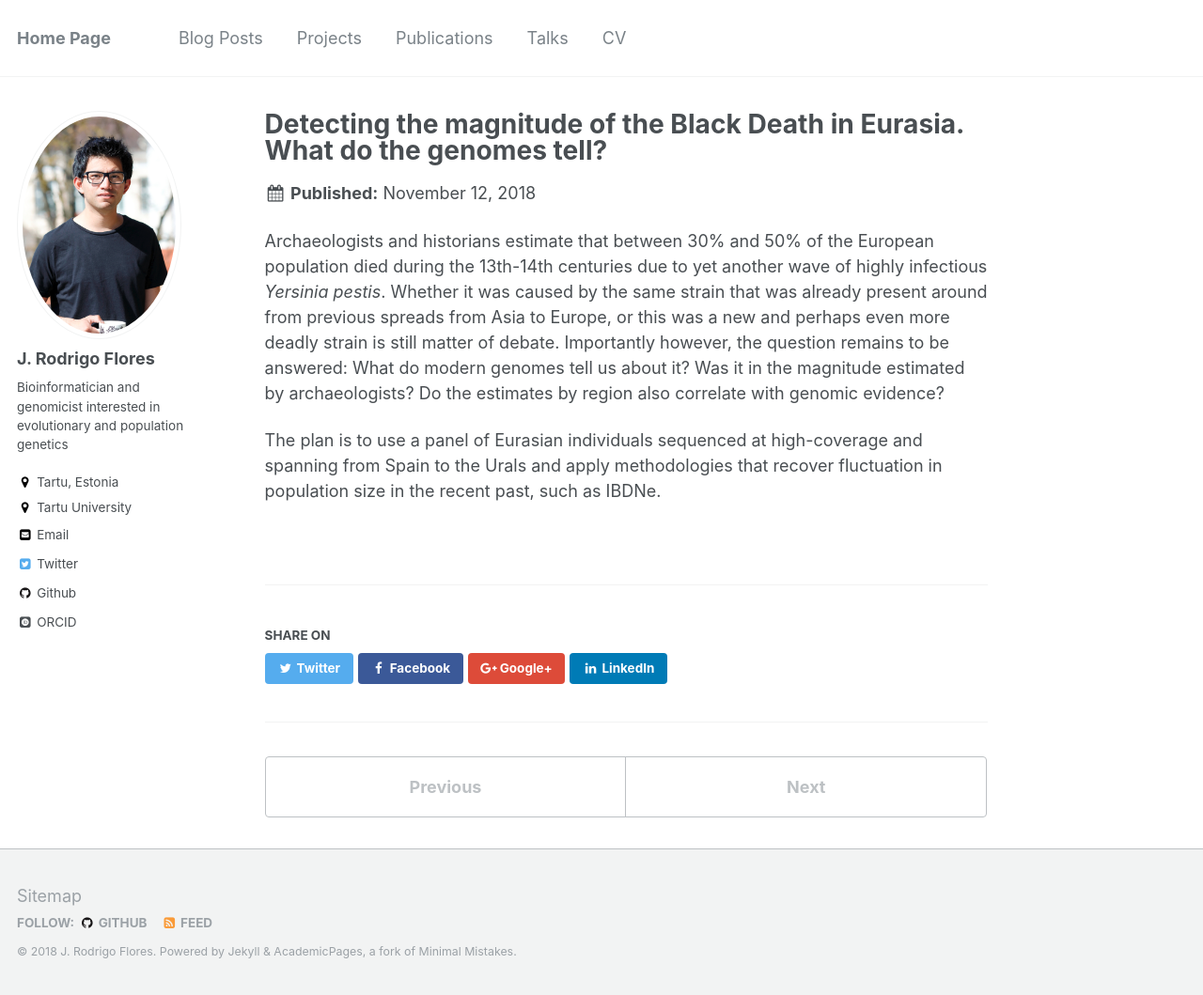
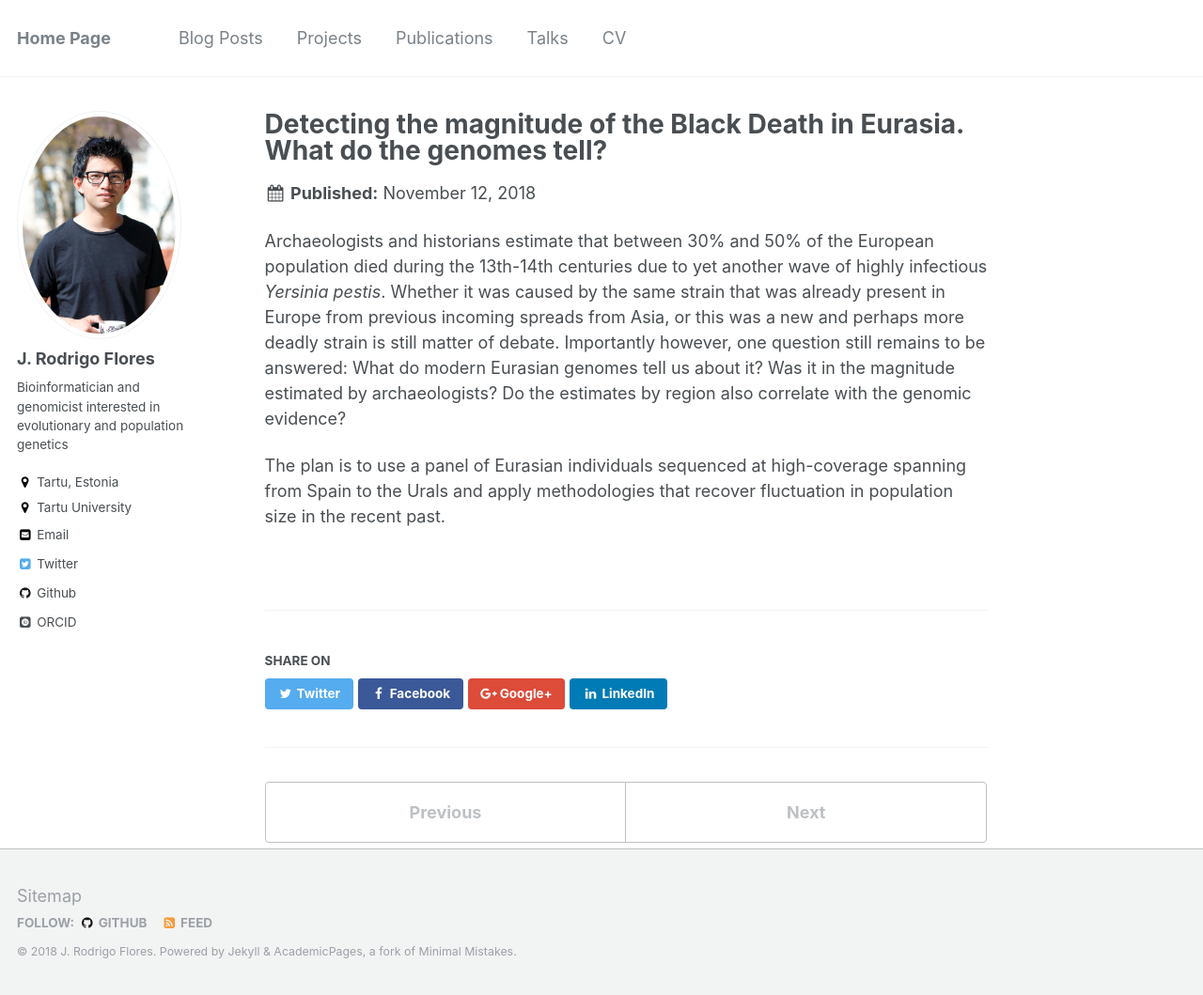
Before and after one commit to JRodrigoF/JRodrigoFlores.github.io, a Jekyll site: the page built from _projects/Genomic-impact-of-the-Black-Death-in-Europe.md, in a window 1280 px wide and 1059 px high. Shown: the whole window at 94% size. Built offline with Jekyll 4.4.1, drawn with Linux system fonts in a browser that asks for light colours; some web fonts are replaced.

Commit message:
Update Genomic-impact-of-the-Black-Death-in-Europe.md

```diff
--- a/_projects/Genomic-impact-of-the-Black-Death-in-Europe.md
+++ b/_projects/Genomic-impact-of-the-Black-Death-in-Europe.md
@@ -4,6 +4,6 @@ excerpt: "The plan is to use Eurasian high-coverage genomes in order to detect t
 collection: projects
 ---
 
-Archaeologists and historians estimate that between 30% and 50% of the European population died during the 13th-14th centuries due to yet another wave of highly infectious _Yersinia pestis_. Whether it was caused by the same strain that was already present around from previous spreads from Asia to Europe, or this was a new and perhaps even more deadly strain is still matter of debate. Importantly however, the question remains to be answered: What do modern genomes tell us about it? Was it in the magnitude estimated by archaeologists? Do the estimates by region also correlate with genomic evidence?
+Archaeologists and historians estimate that between 30% and 50% of the European population died during the 13th-14th centuries due to yet another wave of highly infectious _Yersinia pestis_. Whether it was caused by the same strain that was already present in Europe from previous incoming spreads from Asia, or this was a new and perhaps more deadly strain is still matter of debate. Importantly however, one question still remains to be answered: What do modern Eurasian genomes tell us about it? Was it in the magnitude estimated by archaeologists? Do the estimates by region also correlate with the genomic evidence?
 
-The plan is to use a panel of Eurasian individuals sequenced at high-coverage and spanning from Spain to the Urals and apply methodologies that recover fluctuation in population size in the recent past, such as IBDNe.
+The plan is to use a panel of Eurasian individuals sequenced at high-coverage spanning from Spain to the Urals and apply methodologies that recover fluctuation in population size in the recent past.
```
